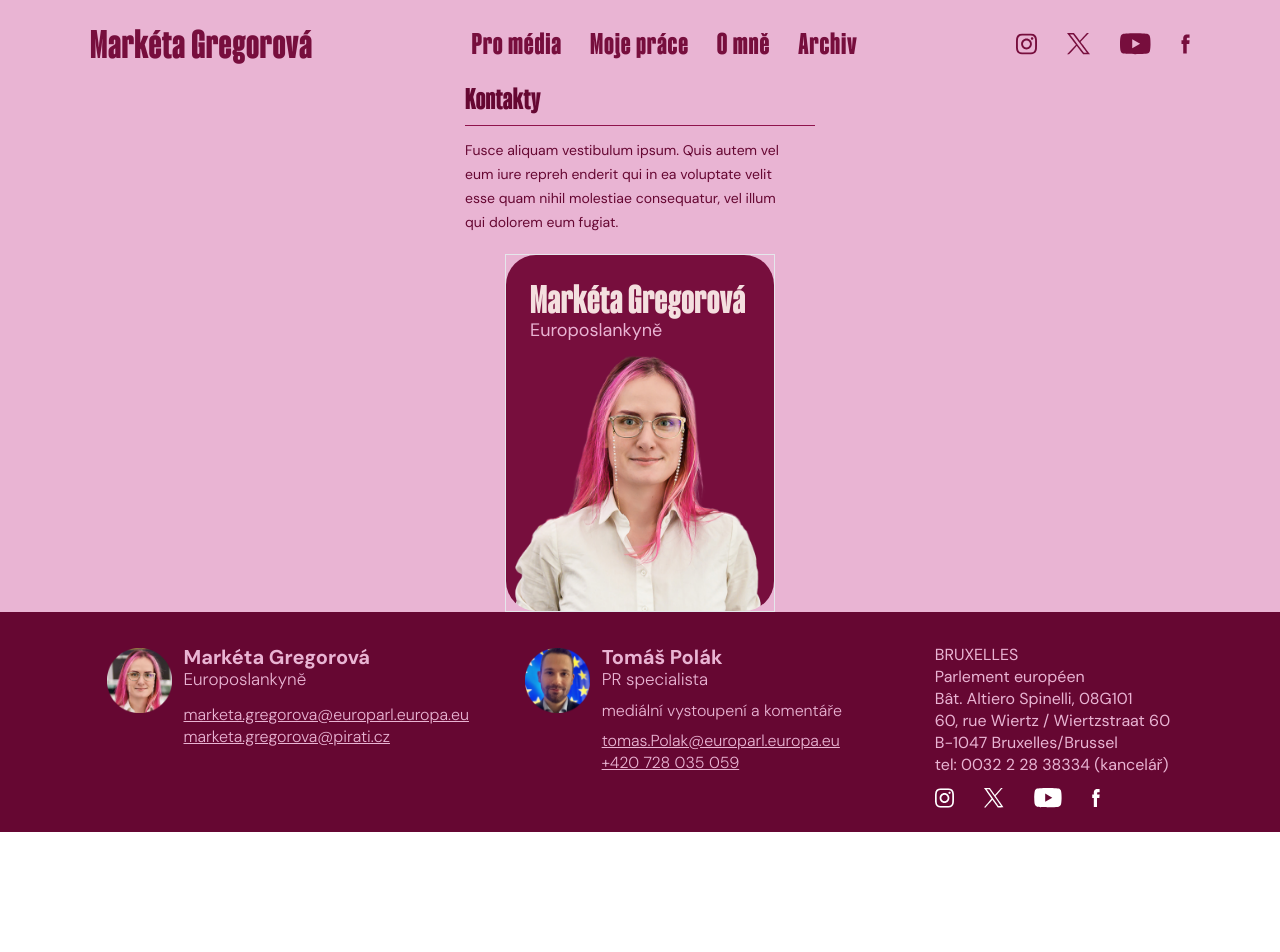
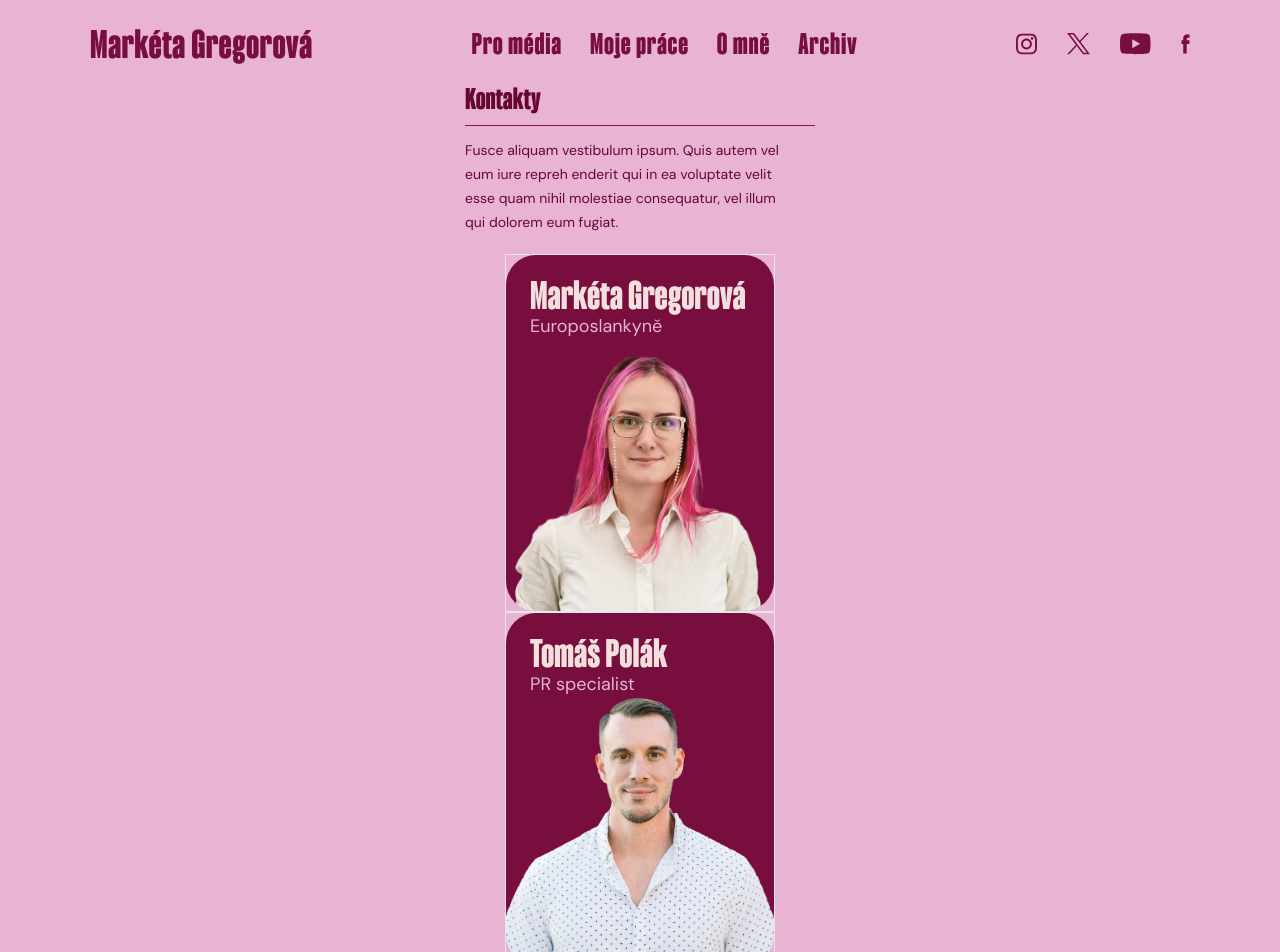
Before and after one commit to caroluxurians/mgreg, a Next.js app: page /pro-media in a window 1280 px wide. Shown: the top 952 px of the page. Before the commit the page ends 832 px from the top, so only its background shows below. Built offline with nearby package versions, Linux system fonts and the light colour scheme.

Commit message:
contact card component fix

```diff
--- a/app/pro-media/MarketaContactCard.tsx
+++ b/app/pro-media/ContactCard.tsx
@@ -1,26 +1,33 @@
 import Image from "next/image";
 
-const MarketaContactCard = () => {
+type ContactCardProps = {
+  imageSrc: string
+  name: string
+  title: string
+  alt: string
+};
+
+const ContactCard = ({ imageSrc, name, title, alt }: ContactCardProps) => {
   return (
     <div className="flex w-[270px] h-auto relative border mx-auto">
       <Image
-        src="/marketa-contact-card.png"
+        src={`${imageSrc}`}
         height={432}
         width={325}
-        alt="Markéta kontaktní karta"
+        alt={alt}
         unoptimized
         className="rounded-[30px] w-full h-auto"
       />
-      <div className="absolute top-6 left-6 flex flex-col">
+      <div className="absolute top-5 left-6 flex flex-col">
         <div className="font-heading text-beige text-[40px]/[40px]">
-          Markéta Gregorová
+          {name}
         </div>
         <div className="text-light-pink text-[18px]/[22px]">
-          Europoslankyně
+          {title}
         </div>
       </div>
     </div>
   );
 };
 
-export default MarketaContactCard;
+export default ContactCard;
--- a/app/pro-media/page.tsx
+++ b/app/pro-media/page.tsx
@@ -1,6 +1,6 @@
 import Header from "../components/Header";
 import HeaderMobile from "../components/HeaderMobile";
-import MarketaContactCard from "./MarketaContactCard";
+import ContactCard from "./ContactCard";
 
 const ProMedia = () => {
   return (
@@ -21,7 +21,18 @@ const ProMedia = () => {
             qui dolorem eum fugiat.<br />
           </div>
 
-          <MarketaContactCard />
+          <ContactCard
+            imageSrc="/marketa-contact-card.png"
+            name="Markéta Gregorová"
+            title="Europoslankyně"
+            alt="Markéta kontaktní karta"
+          />
+          <ContactCard
+            imageSrc="/tomas-contact-card.png"
+            name="Tomáš Polák"
+            title="PR specialist"
+            alt="Tomáš kontaktní karta"
+          />
 
         </div>
 
```
